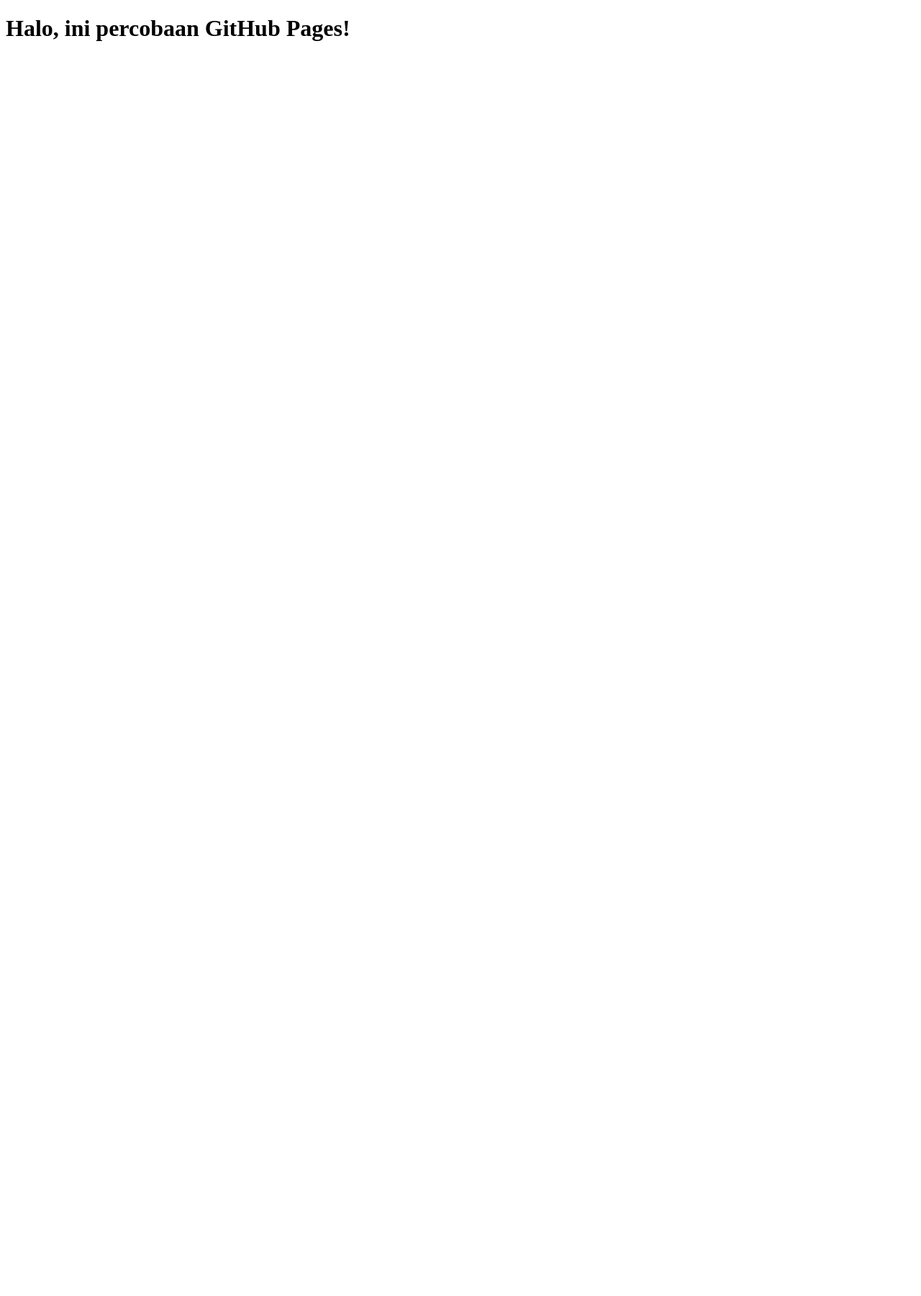
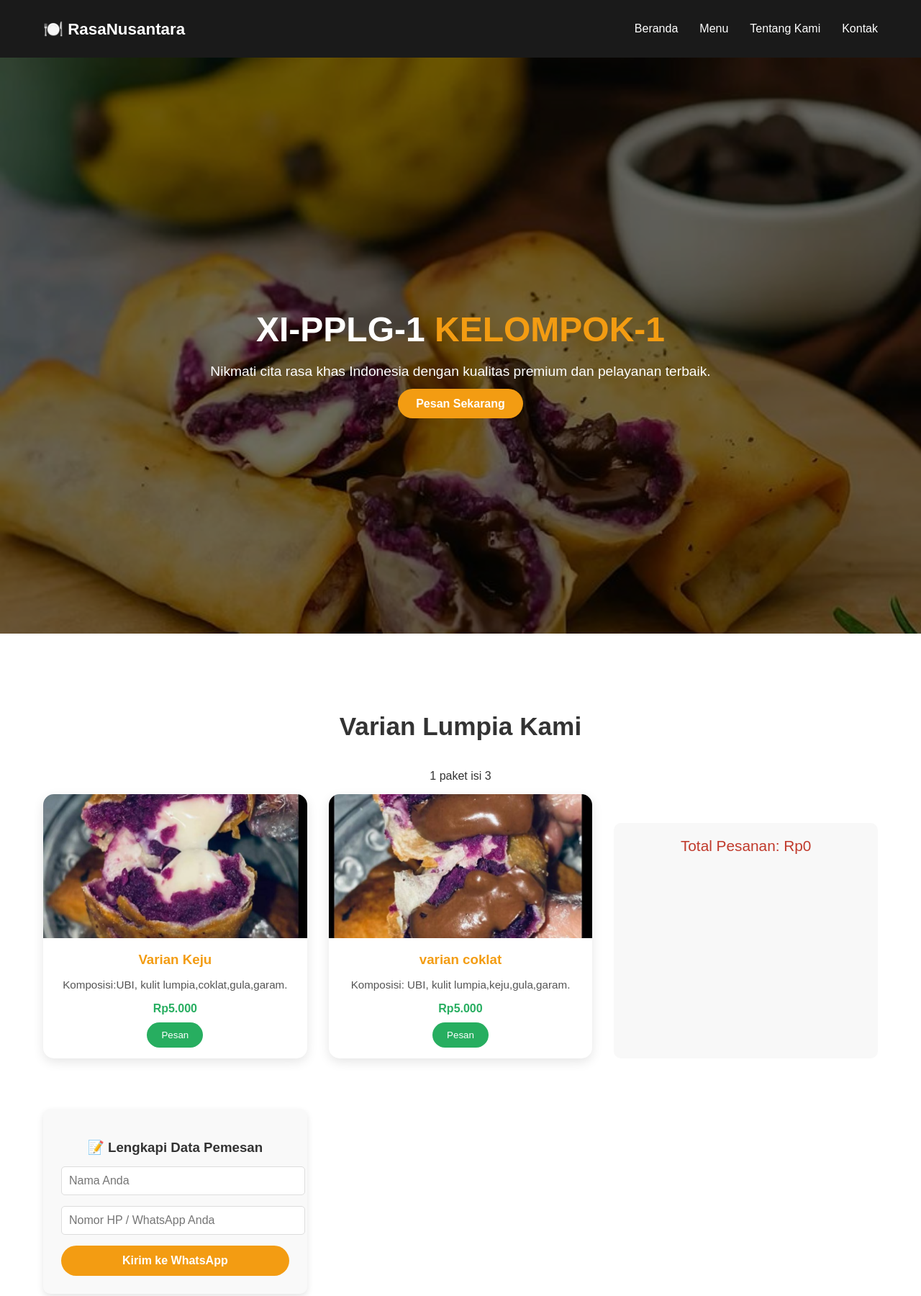
Before and after one commit to kejukeju40-gif/pesan, a plain HTML site: page index.html in a window 1280 px wide. Shown: the top 1800 px of the page at 72% size. Before the commit the page ends 800 px from the top, so only its background shows below. Drawn offline with Linux system fonts and the light colour scheme.

Commit message:
Update index.html

```diff
--- a/index.html
+++ b/index.html
@@ -1,9 +1,67 @@
 <!DOCTYPE html>
-<html>
+<html lang="id">
 <head>
-  <title>Website Pesan</title>
+  <meta charset="UTF-8" />
+  <meta name="viewport" content="width=device-width, initial-scale=1.0" />
+  <title>RasaNusantara - Pemesanan Makanan Premium</title>
+  <link rel="stylesheet" href="style1.css" />
 </head>
 <body>
-  <h1>Halo, ini percobaan GitHub Pages!</h1>
+  <header class="navbar">
+    <div class="logo">🍽️ RasaNusantara</div>
+    <nav>
+      <ul>
+        <li><a href="#">Beranda</a></li>
+        <li><a href="#menu">Menu</a></li>
+        <li><a href="#">Tentang Kami</a></li>
+        <li><a href="#">Kontak</a></li>
+      </ul>
+    </nav>
+  </header>
+
+  <section class="hero">
+    <div class="hero-content">
+      <h1>XI-PPLG-1 <span>KELOMPOK-1</span></h1>
+      <p>Nikmati cita rasa khas Indonesia dengan kualitas premium dan pelayanan terbaik.</p>
+      <a href="#menu" class="btn-primary">Pesan Sekarang</a>
+    </div>
+  </section>
+
+  <section id="menu" class="menu-section">
+    <h2>Varian Lumpia Kami</h2>
+    <p>1 paket isi 3</p>
+    <div class="menu-container">
+      <div class="menu-item">
+        <img src="IMG-20251113-WA0027.jpg" alt="Nasi Goreng" />
+        <h3>Varian Keju</h3>
+        <p>Komposisi:UBI, kulit lumpia,coklat,gula,garam.</p>
+        <span class="price">Rp5.000</span>
+        <button onclick="tambah('Varian Keju', 5000)">Pesan</button>
+      </div>
+
+      <div class="menu-item">
+        <img src="IMG-20251113-WA0028.jpg" alt="Mie Ayam" />
+        <h3>varian coklat</h3>
+        <p>Komposisi: UBI, kulit lumpia,keju,gula,garam.</p>
+        <span class="price">Rp5.000</span>
+        <button onclick="tambah('varian coklat', 5000)">Pesan</button>
+      </div>
+
+
+    <div id="total" class="total-box">Total Pesanan: Rp0</div>
+
+    <div class="order-form">
+      <h3>📝 Lengkapi Data Pemesan</h3>
+      <input type="text" id="nama" placeholder="Nama Anda" required />
+      <input type="tel" id="nohp" placeholder="Nomor HP / WhatsApp Anda" required />
+      <button id="kirimWA" class="btn-primary" onclick="kirimPesanan()">Kirim ke WhatsApp</button>
+    </div>
+  </section>
+
+  <footer>
+    <p>© 2025 SMKN 1 BULUKERTO. All Rights Reserved.</p>
+  </footer>
+
+  <script src="script.js"></script>
 </body>
 </html>
```
